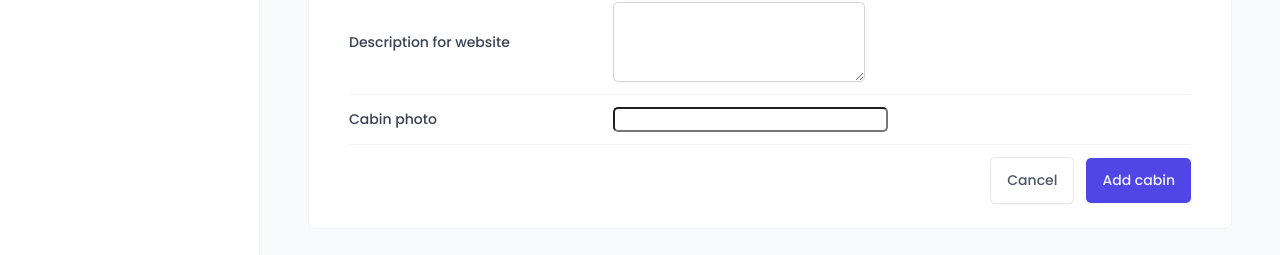
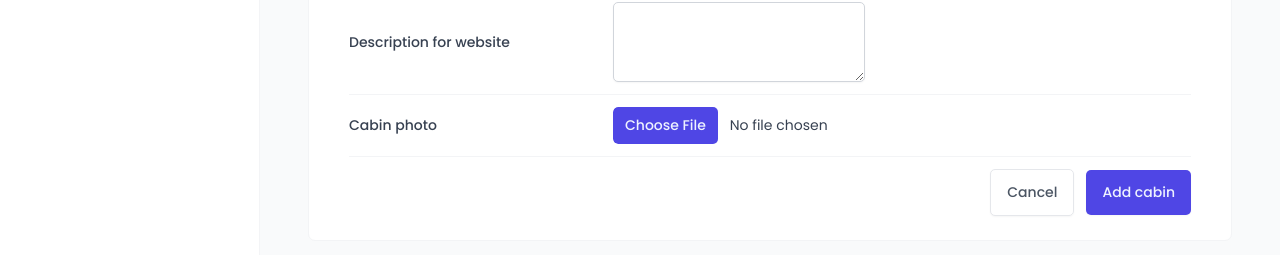
Before and after one commit to mohamednassersami/the-wild-oasis, a React (Vite) app: page /cabins in a window 1280 px wide. Both pictures are taken after a click on the button "Add new Cabin". Shown: the part 519-774 px from the top of the page. Built offline with nearby package versions, Linux system fonts and the light colour scheme; a web font is replaced by a local one.

Commit message:
upload new cabin and images to supabase & handling form error

```diff
--- a/src/features/cabins/CreateCabinForm.jsx
+++ b/src/features/cabins/CreateCabinForm.jsx
@@ -1,103 +1,129 @@
 import { useForm } from "react-hook-form";
-import styled from "styled-components";
+import { useMutation, useQueryClient } from "@tanstack/react-query";
+import { toast } from "react-hot-toast";
+import { createCabin } from "../../services/apiCabins";
 
 import Input from "../../ui/Input";
 import Form from "../../ui/Form";
 import Button from "../../ui/Button";
 import FileInput from "../../ui/FileInput";
 import Textarea from "../../ui/Textarea";
+import FormRow from "../../ui/FormRow";
 
-const FormRow = styled.div`
-  display: grid;
-  align-items: center;
-  grid-template-columns: 24rem 1fr 1.2fr;
-  gap: 2.4rem;
+function CreateCabinForm() {
+  const { register, handleSubmit, reset, getValues, formState } = useForm();
+  const { errors } = formState;
 
-  padding: 1.2rem 0;
+  const queryClient = useQueryClient();
 
-  &:first-child {
-    padding-top: 0;
+  const { mutate, isLoading: isCreating } = useMutation({
+    mutationFn: createCabin,
+    onSuccess: () => {
+      toast.success("New cabin successfully created");
+      queryClient.invalidateQueries({
+        queryKey: ["cabins"],
+      });
+      reset();
+    },
+    onError: (err) => toast.error(err.message),
+  });
+
+  function onSubmit(data) {
+    mutate({ ...data, image: data.image[0] });
   }
 
-  &:last-child {
-    padding-bottom: 0;
-  }
-
-  &:not(:last-child) {
-    border-bottom: 1px solid var(--color-grey-100);
-  }
-
-  &:has(button) {
-    display: flex;
-    justify-content: flex-end;
-    gap: 1.2rem;
-  }
-`;
-
-const Label = styled.label`
-  font-weight: 500;
-`;
-
-const Error = styled.span`
-  font-size: 1.4rem;
-  color: var(--color-red-700);
-`;
-
-function CreateCabinForm() {
-  const { register, handleSubmit } = useForm();
-
-  function onSubmit(data) {
-    console.log(data);
+  function onError(errors) {
+    // console.log(errors);
   }
 
   return (
-    <Form onSubmit={handleSubmit(onSubmit)}>
-      <FormRow>
-        <Label htmlFor="name">Cabin name</Label>
-        <Input type="text" id="name" {...register("name")} />
+    <Form onSubmit={handleSubmit(onSubmit, onError)}>
+      <FormRow label="Cabin name" error={errors?.name?.message}>
+        <Input
+          type="text"
+          id="name"
+          disabled={isCreating}
+          {...register("name", {
+            required: "This field is required",
+          })}
+        />
       </FormRow>
 
-      <FormRow>
-        <Label htmlFor="maxCapacity">Maximum capacity</Label>
-        <Input type="number" id="maxCapacity" {...register("maxCapacity")} />
+      <FormRow label="Maximum capacity" error={errors?.maxCapacity?.message}>
+        <Input
+          type="number"
+          id="maxCapacity"
+          disabled={isCreating}
+          {...register("maxCapacity", {
+            required: "This field is required",
+            min: {
+              value: 1,
+              message: "Capacity should be at least 1",
+            },
+          })}
+        />
       </FormRow>
 
-      <FormRow>
-        <Label htmlFor="regularPrice">Regular price</Label>
-        <Input type="number" id="regularPrice" {...register("regularPrice")} />
+      <FormRow label="Regular price" error={errors?.regularPrice?.message}>
+        <Input
+          type="number"
+          id="regularPrice"
+          disabled={isCreating}
+          {...register("regularPrice", {
+            required: "This field is required",
+            min: {
+              value: 1,
+              message: "Price should be at least 1",
+            },
+          })}
+        />
       </FormRow>
 
-      <FormRow>
-        <Label htmlFor="discount">Discount</Label>
+      <FormRow label="Discount" error={errors?.discount?.message}>
         <Input
           type="number"
           id="discount"
+          disabled={isCreating}
           defaultValue={0}
-          {...register("discount")}
+          {...register("discount", {
+            required: "This field is required",
+            validate: (value) =>
+              value <= getValues().regularPrice ||
+              "Discount should be less than regular price",
+          })}
+        />
+      </FormRow>
+
+      <FormRow
+        label="Description for website"
+        error={errors?.description?.message}
+      >
+        <Textarea
+          type="number"
+          id="description"
+          defaultValue=""
+          disabled={isCreating}
+          {...register("description", {
+            required: "This field is required",
+          })}
+        />
+      </FormRow>
+
+      <FormRow label="Cabin photo" error={errors?.image?.message}>
+        <FileInput
+          id="image"
+          accept="image/*"
+          {...register("image", {
+            required: "This field is required",
+          })}
         />
       </FormRow>
 
       <FormRow>
-        <Label htmlFor="description">Description for website</Label>
-        <Textarea
-          type="number"
-          id="description"
-          defaultValue=""
-          {...register("description")}
-        />
-      </FormRow>
-
-      <FormRow>
-        <Label htmlFor="image">Cabin photo</Label>
-        <FileInput id="image" accept="image/*" />
-      </FormRow>
-
-      <FormRow>
-        {/* type is an HTML attribute! */}
         <Button variation="secondary" type="reset">
           Cancel
         </Button>
-        <Button>Add cabin</Button>
+        <Button disabled={isCreating}>Add cabin</Button>
       </FormRow>
     </Form>
   );
--- a/src/services/apiCabins.js
+++ b/src/services/apiCabins.js
@@ -1,4 +1,4 @@
-import supabase from "./supabase";
+import supabase, { supabaseUrl } from "./supabase";
 
 export async function getCabins() {
   const { data, error } = await supabase.from("cabins").select("*");
@@ -6,6 +6,39 @@
   if (error) {
     console.error(error);
     throw new Error("Cabins could not be loaded");
+  }
+
+  return data;
+}
+
+export async function createCabin(newCabin) {
+  const imageName = `${Math.random()}-${newCabin.image.name}`.replaceAll(
+    "/",
+    ""
+  );
+
+  const imagePath = `${supabaseUrl}/storage/v1/object/public/cabin-images/${imageName}`;
+
+  const { data, error } = await supabase
+    .from("cabins")
+    .insert([{ ...newCabin, image: imagePath }])
+    .select();
+
+  if (error) {
+    console.error(error);
+    throw new Error("Cabins could not be created");
+  }
+
+  const { error: storageError } = await supabase.storage
+    .from("cabin-images")
+    .upload(imageName, newCabin.image);
+
+  if (storageError) {
+    await supabase.from("cabins").delete().eq("id", data.id);
+    console.error(storageError);
+    throw new Error(
+      "Cabin image could not be uploaded and the cabin was not created"
+    );
   }
 
   return data;
--- a/src/services/supabase.js
+++ b/src/services/supabase.js
@@ -1,6 +1,6 @@
 import { createClient } from "@supabase/supabase-js";
 
-const supabaseUrl = "https://vutxehljdkbfutgbtwyf.supabase.co";
+export const supabaseUrl = "https://vutxehljdkbfutgbtwyf.supabase.co";
 const supabaseKey =
   "eyJhbGciOiJIUzI1NiIsInR5cCI6IkpXVCJ9.eyJpc3MiOiJzdXBhYmFzZSIsInJlZiI6InZ1dHhlaGxqZGtiZnV0Z2J0d3lmIiwicm9sZSI6ImFub24iLCJpYXQiOjE2OTM4MzI5ODEsImV4cCI6MjAwOTQwODk4MX0.EjIsiNL9GS6uBhZUHvW1zTj9v9VEM-o-_cAVe_OcPRs";
 const supabase = createClient(supabaseUrl, supabaseKey);
--- a/src/ui/AppLayout.jsx
+++ b/src/ui/AppLayout.jsx
@@ -13,6 +13,7 @@
 const Main = styled.main`
   background-color: var(--color-grey-50);
   padding: 4rem 4.8rem 6.4rem;
+  overflow: scroll;
 `;
 
 const Container = styled.div`
--- a/src/ui/FileInput.jsx
+++ b/src/ui/FileInput.jsx
@@ -1,6 +1,6 @@
 import styled from "styled-components";
 
-const FileInput = styled.input`
+const FileInput = styled.input.attrs({ type: "file" })`
   font-size: 1.4rem;
   border-radius: var(--border-radius-sm);
 
--- /dev/null
+++ b/src/ui/FormRow.jsx
@@ -0,0 +1,49 @@
+import styled from "styled-components";
+
+const StyledFormRow = styled.div`
+  display: grid;
+  align-items: center;
+  grid-template-columns: 24rem 1fr 1.2fr;
+  gap: 2.4rem;
+
+  padding: 1.2rem 0;
+
+  &:first-child {
+    padding-top: 0;
+  }
+
+  &:last-child {
+    padding-bottom: 0;
+  }
+
+  &:not(:last-child) {
+    border-bottom: 1px solid var(--color-grey-100);
+  }
+
+  &:has(button) {
+    display: flex;
+    justify-content: flex-end;
+    gap: 1.2rem;
+  }
+`;
+
+const Label = styled.label`
+  font-weight: 500;
+`;
+
+const Error = styled.span`
+  font-size: 1.4rem;
+  color: var(--color-red-700);
+`;
+
+function FormRow({ label, error, children }) {
+  return (
+    <StyledFormRow>
+      {label && <Label htmlFor={children.props.id}>{label}</Label>}
+      {children}
+      {error && <Error>{error}</Error>}
+    </StyledFormRow>
+  );
+}
+
+export default FormRow;
```
